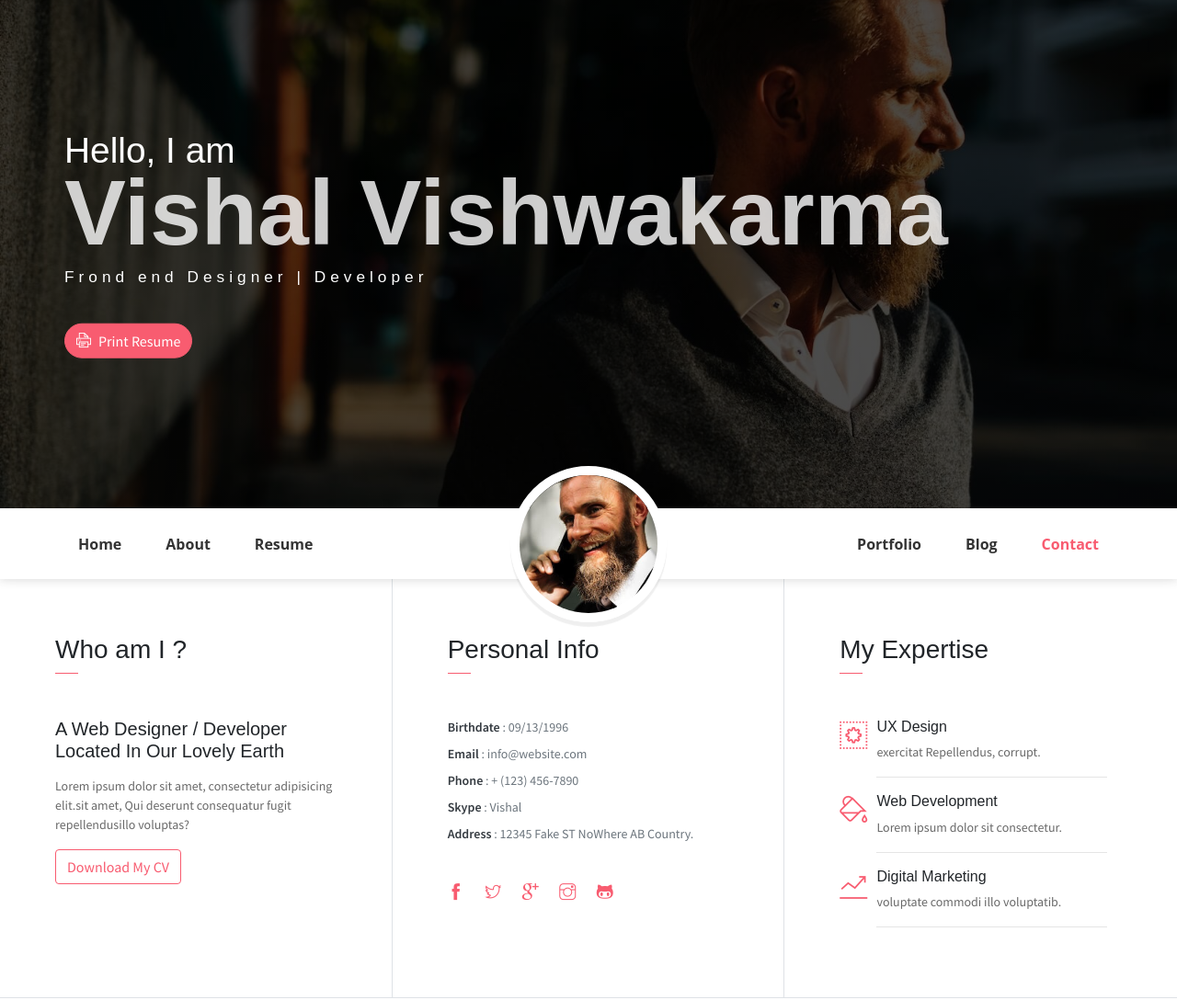
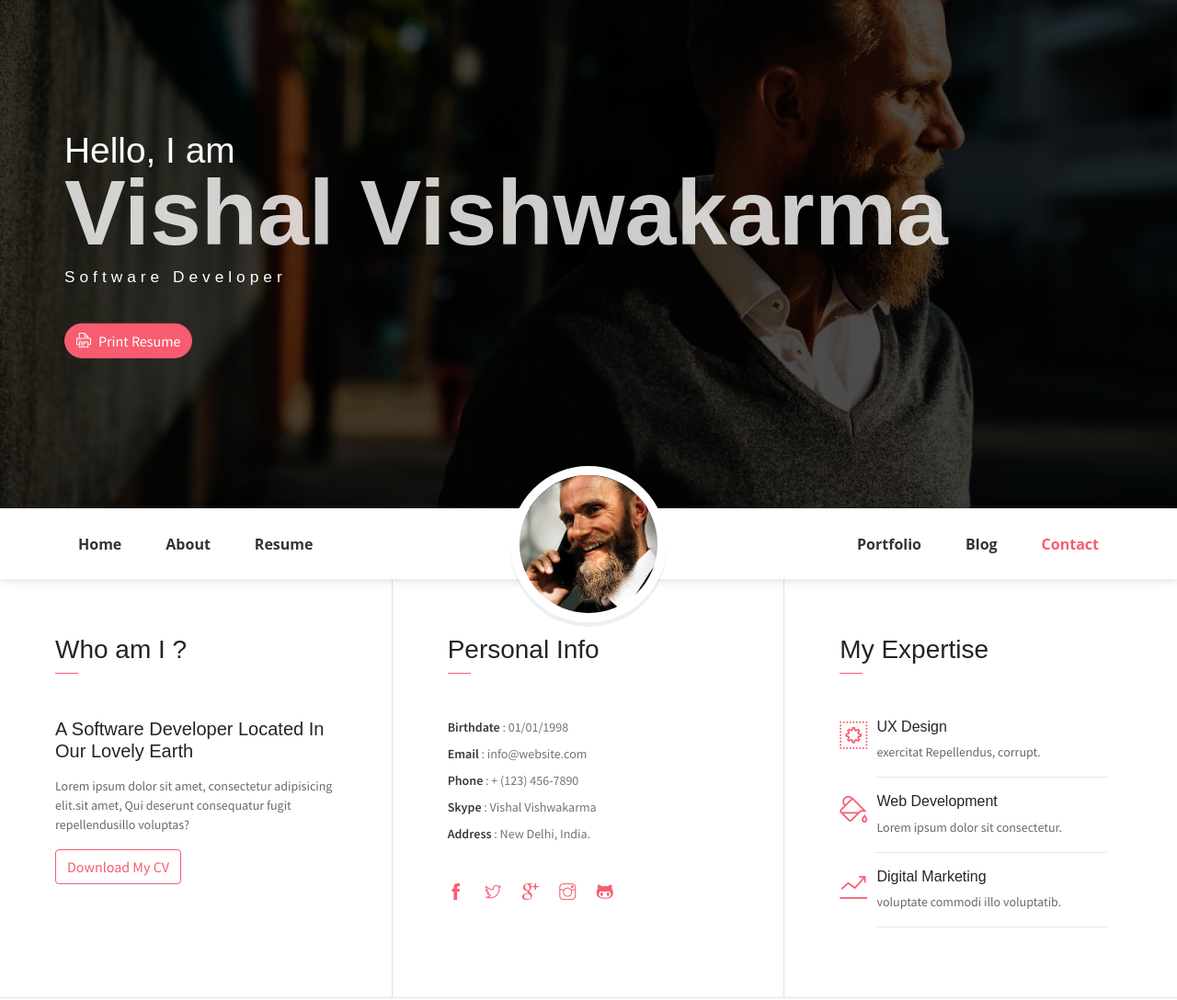
Before and after one commit to iamvisshu/iamvisshu.github.io, a website: page index.html in a window 1280 px wide. Shown: the part 87-1175 px from the top of the page at 92% size. Drawn offline with Linux system fonts and the light colour scheme; some packages are replaced by stand-ins of ours; some icons are missing.

Commit message:
Updated index.html
Updated index.html

```diff
--- a/index.html
+++ b/index.html
@@ -3,9 +3,9 @@
 <head>
 	<meta charset="utf-8">
     <meta name="viewport" content="width=device-width, initial-scale=1, shrink-to-fit=no">
-    <meta name="description" content="This is website landing page.">
+    <meta name="description" content="This is website of Vishal Vishwakarma">
     <meta name="author" content="iamvisshu">
-    <title>iamvisshu - Developer</title>
+    <title>iamvisshu : Software Developer</title>
     <!-- font icons -->
     <link rel="stylesheet" href="assets/vendors/themify-icons/css/themify-icons.css">
     <!-- Bootstrap + main styles -->
@@ -25,7 +25,7 @@
             <div class="header-content">
                 <h4 class="header-subtitle" >Hello, I am</h4>
                 <h1 class="header-title">Vishal Vishwakarma</h1>
-                <h6 class="header-mono" >Frond end Designer | Developer</h6>
+                <h6 class="header-mono" >Software Developer</h6>
                 <button class="btn btn-primary btn-rounded"><i class="ti-printer pr-2"></i>Print Resume</button>
             </div>
         </div>
@@ -51,7 +51,7 @@
                     <img src="assets/imgs/avatar.jpg" alt="" class="brand-img">
                     <li class="brand-txt">
                         <h5 class="brand-title">iamvisshu</h5>
-                        <div class="brand-subtitle">Web Designer | Developer</div>
+                        <div class="brand-subtitle">Software Developer</div>
                     </li>
                 </ul>
                 <ul class="navbar-nav ml-auto">
@@ -73,7 +73,7 @@
             <div class="col-lg-4 about-card">
                 <h3 class="font-weight-light">Who am I ?</h3>
                 <span class="line mb-5"></span>
-                <h5 class="mb-3">A Web Designer / Developer Located In Our Lovely Earth</h5>
+                <h5 class="mb-3">A Software Developer Located In Our Lovely Earth</h5>
                 <p class="mt-20">Lorem ipsum dolor sit amet, consectetur adipisicing elit.sit amet, Qui deserunt consequatur fugit repellendusillo voluptas?</p>
                 <button class="btn btn-outline-danger"><i class="icon-down-circled2 "></i>Download My CV</button>
             </div>
@@ -81,11 +81,11 @@
                 <h3 class="font-weight-light">Personal Info</h3>
                 <span class="line mb-5"></span>
                 <ul class="mt40 info list-unstyled">
-                    <li><span>Birthdate</span> : 09/13/1996</li>
+                    <li><span>Birthdate</span> : 01/01/1998</li>
                     <li><span>Email</span> : info@website.com</li>
                     <li><span>Phone</span> : + (123) 456-7890</li>
-                    <li><span>Skype</span> : Vishal </li>
-                    <li><span>Address</span> :  12345 Fake ST NoWhere AB Country.</li>
+                    <li><span>Skype</span> : Vishal Vishwakarma</li>
+                    <li><span>Address</span> :  New Delhi, India.</li>
                 </ul>
                 <ul class="social-icons pt-3">
                     <li class="social-item"><a class="social-link" href="#"><i class="ti-facebook" aria-hidden="true"></i></a></li>
@@ -739,7 +739,7 @@
                                 <i class="ti-map-alt icon-md"></i>
                             </div>
                             <div class="col-10">
-                                <h6 class="d-inline">Address :<br> <span class="text-muted">12345 Fake ST NoWhere AB Country.</span></h6>
+                                <h6 class="d-inline">Address :<br> <span class="text-muted">New Delhi, India</span></h6>
                             </div>
                         </div>
                         <div class="row mb-2">
```
